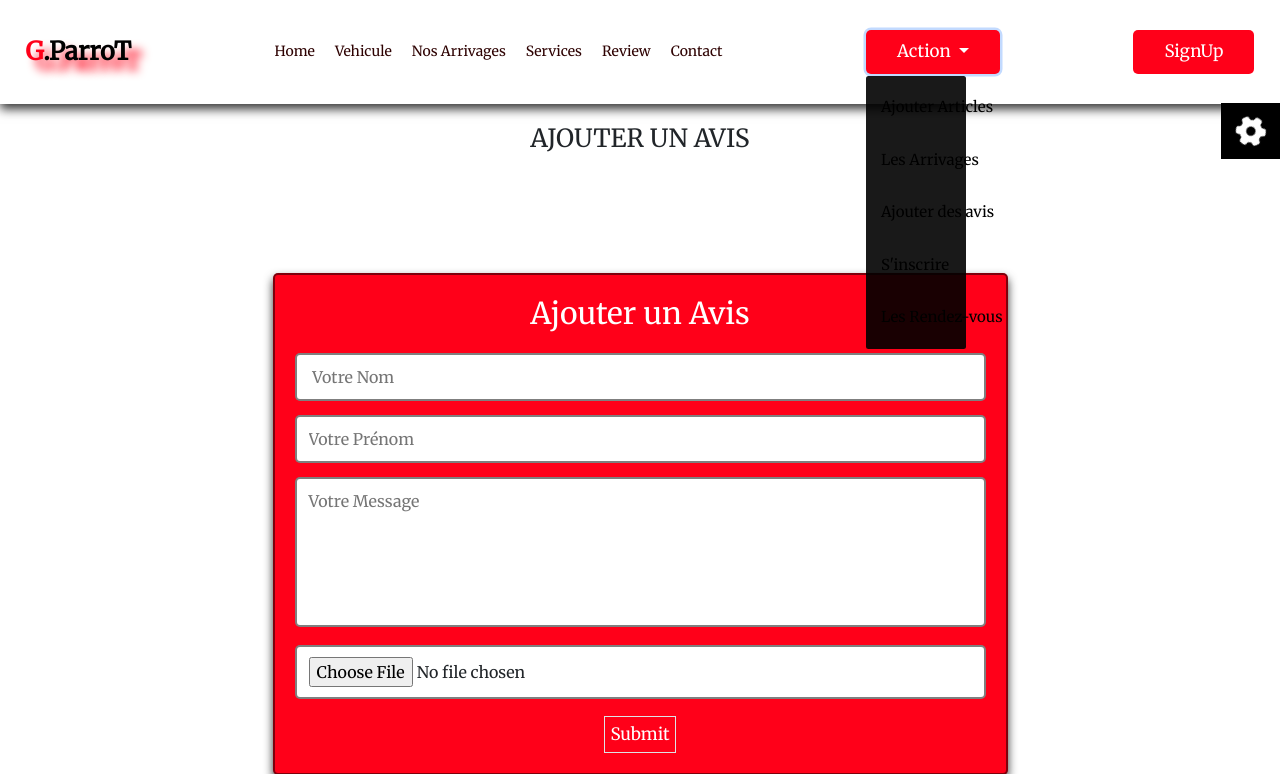
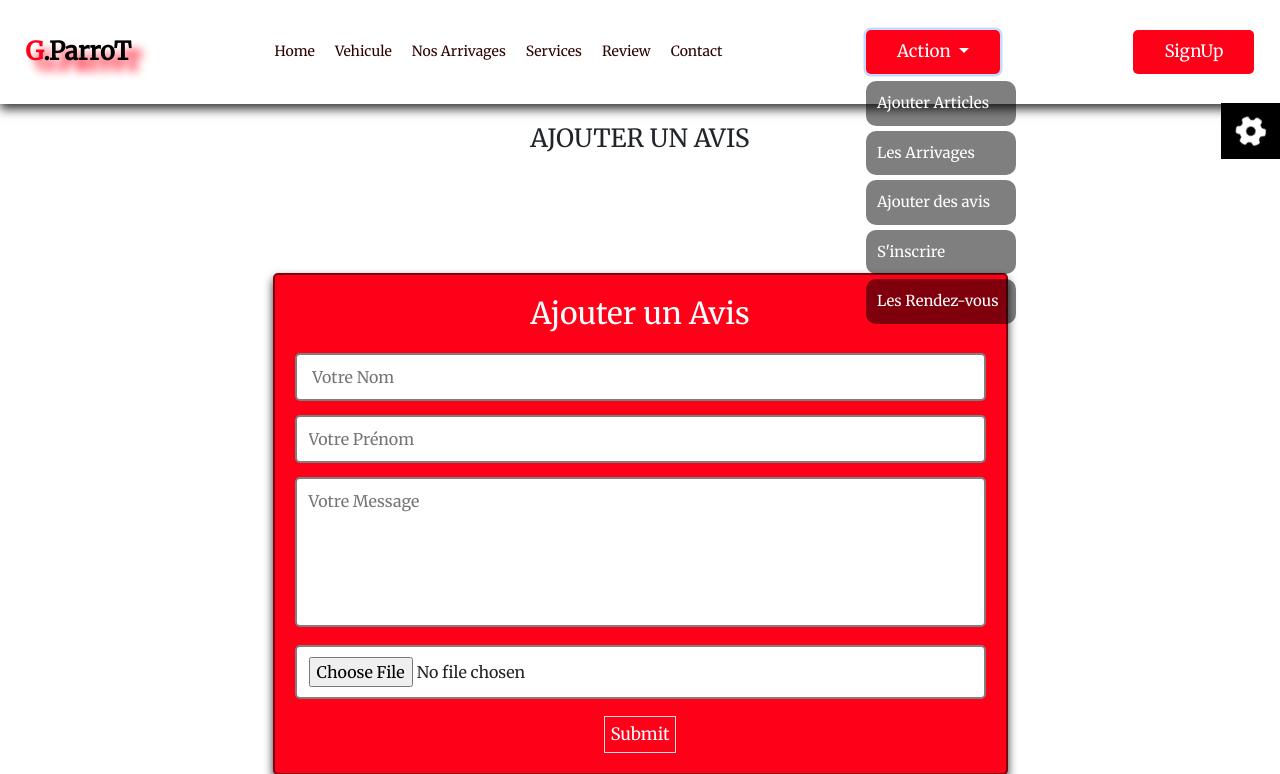
Before and after one commit to akkramm00/GARAGE-V_PARROT, a PHP site: page /reviews.php in a window 1280 px wide, after a click on "Action". Shown: the top 774 px of the page. Run offline with PHP 8.4, Linux system fonts and the light colour scheme; some web fonts are replaced.

Commit message:
add all modifications

```diff
--- a/S'inscrire.php
+++ b/S'inscrire.php
@@ -1,4 +1,5 @@
 <?php
+require_once __DIR__ . "/config/config.php";
 require_once __DIR__ . "/config/inscription_traitement.php";
 require_once __DIR__ . "/Templates/header.php";
 require_once __DIR__ . "/Templates/form.php";
--- a/Templates/header.php
+++ b/Templates/header.php
@@ -1,3 +1,6 @@
+<?php
+require_once "config/config.php";
+?>
 <!DOCTYPE html>
 <html lang="fr">
 
--- a/Templates/review.php
+++ b/Templates/review.php
@@ -6,8 +6,8 @@
 
             <?php
             // Inclusion du fichier de configuration de la base de données
-            require 'config/config.php';
-            require 'config/upload_reviews.php';
+            require "config/config.php";
+            require "config/upload_reviews.php";
 
             // Récupération des données depuis la base de données
             $sql = "SELECT * FROM reviews";
--- a/Templates/reviewsForm.php
+++ b/Templates/reviewsForm.php
@@ -1,5 +1,5 @@
 <?php
-require_once 'config/upload_reviews.php';
+require_once "config/upload_reviews.php";
 ?>
 
 
--- a/Templates/services.php
+++ b/Templates/services.php
@@ -4,7 +4,7 @@
     <div class="boxContainer">
         <?php
         // Connexion à la base de données
-        require_once  'config/config.php';
+        require_once "config/config.php";
 
         $conn = new mysqli($servername, $username, $password, $dbname);
 
--- a/Templates/style.css
+++ b/Templates/style.css
@@ -93,14 +93,18 @@ header .navbar a:hover{
     width: 10rem;
     font-size: 1.5rem;
     border: none;
-    background: rgba(1, 1, 1, 0.9);
+    background: transparent;
 }
 .dropdown .Action li {
     width: 15rem;
+    background: rgba(0, 0, 0, 0.5);
+    border-radius: 1rem;
 }
 .dropdown .Action li a{
-    color: #000;
-    padding: 1.5rem;
+    color: #fff;
+    padding: 1.1rem;
+    margin-bottom: 0.5rem;
+
 }
 .dropdown .Action li a:hover{
     background: var(--main);
--- a/config/inscription_traitement.php
+++ b/config/inscription_traitement.php
@@ -1,8 +1,6 @@
 <?php
 // Démarrer la session
 session_start();
-require_once __DIR__ . '/config.php';
-
 // Vérifier si le formulaire a été soumis
 if ($_SERVER['REQUEST_METHOD'] === 'POST') {
     // Récupérer les valeurs des champs du formulaire
--- a/config/upload_reviews.php
+++ b/config/upload_reviews.php
@@ -1,14 +1,11 @@
 <?php
-$servername = "localhost";
-$username = "root";
-$password = "";
-$dbname = "users";
+require_once "config/config.php";
 
 $photo = "";
 $valid = "";
 
 // Créer une connexion à la base de données
-$conn = mysqli_connect($servername, $username, $password, $dbname);
+$conn = mysqli_connect('localhost', 'root', '', 'users');
 
 // Vérifier si la connexion a échoué
 if (!$conn) {
```
Also changed, not shown: Arrivages.php (+5 -5 lines), Templates/vehicules.php (+2 -93 lines), pictures.php (+6 -6 lines), reviews.php (+5 -5 lines).
